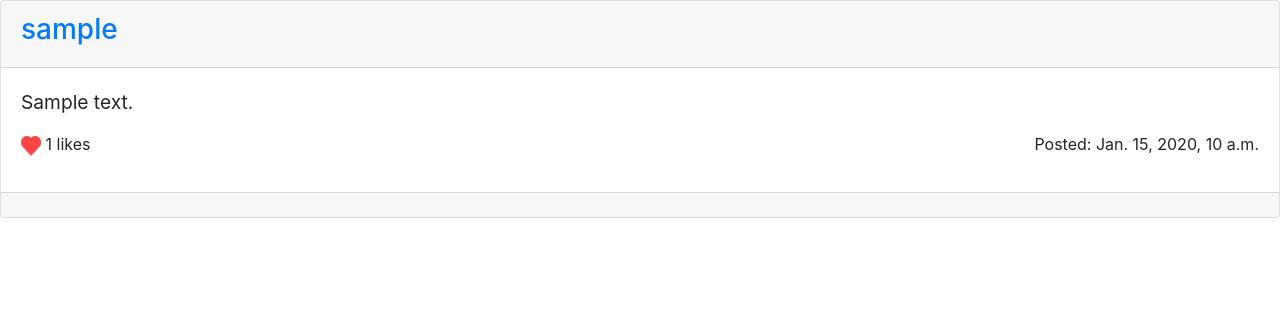
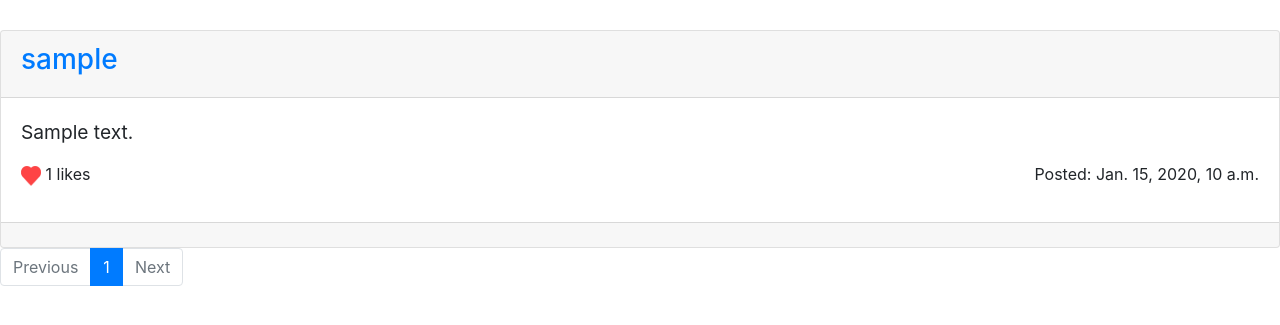
Before and after one commit to Dionisos-Galanis/CS50w-Project4-Network, a Django app: template network/templates/network/index.html in a window 1280 px wide. Shown: the part 56-381 px from the top of the page. Run offline with Django 3.2, Linux system fonts and the light colour scheme; the template is opened without the code that fills it: most values are stand-ins (such as "Sample title", 1, 10 or a date in 2020); some libraries are stand-ins or nearby versions.

Commit message:
Pagination added - AJAX -> Follow and Like is TODO

```diff
--- a/network/static/network/styles.css
+++ b/network/static/network/styles.css
@@ -15,12 +15,22 @@
     display: inline;
 }
 
+.title {
+    margin: 20px;
+}
+
+.vert-delim {
+    height: 30px;
+    width: 100%;
+}
+
 #follow-switch {
     margin: 20px;
 }
 
 #n-followers {
     float: right;
-    margin: 20px;
+    margin-top: 20px;
+    margin-right: 20px;
     font-size: larger;
 }
--- a/network/templates/network/index.html
+++ b/network/templates/network/index.html
@@ -3,10 +3,12 @@
 
 {% block body %}
 
+    <!-- Header -->
     {% if list_type == "All Posts" %}
-        <h2>All Posts</h2>
+        <h2 class="title">All Posts</h2>
     {% elif list_type == "User Profile" %}
-        <h2 class="inline">{{ page_user.username | title }} Profile</h2>
+        <h2 class="title inline">{{ page_user.username | title }} Profile</h2>
+        <!-- Follow switch -->
         {% if not user == page_user %}
             {% if page_user in user.follow %}
                 <button id="follow-switch" class="inline btn btn-primary" data-state="Unfollow">Unfollow</button>
@@ -17,6 +19,10 @@
         <div id="n-followers">{{ page_user.username | title }} has {{ n_followers }} followers</div>
     {% endif %}
 
+    <!-- Empty div -->
+    <div class="vert-delim"></div>
+
+    <!-- New post form -->
     {% if user.is_authenticated and list_type == "All Posts" %}
 
         <div class="card">
@@ -36,12 +42,13 @@
 
     {% endif %}
 
-    {% for post in posts_to_display %}
+    <!-- Posts list (current page) -->
+    {% for post in cur_page.object_list %}
 
         <div class="post-div card">
 
             <div class="post-author card-header">
-                <a href="{% url 'user_page' post.author.pk %}"><h3>{{ post.author.username }}</h3></a>
+                <a href="{% url 'user_page' post.author.pk 1 %}"><h3>{{ post.author.username }}</h3></a>
             </div>
 
             <div class="card-body">
@@ -83,4 +90,45 @@
 
     {% endfor %}
 
+    <!-- Paginator -->
+    <nav aria-label="pagianator">
+        <ul class="pagination">
+            <!-- Previous -->
+            {% if cur_page.has_previous %}
+                <li class="page-item">
+                    <a class="page-link" href="{{ num_page |add:-1 }}">Previous</a>
+                </li>
+            {% else %}
+                <li class="page-item disabled">
+                    <a class="page-link" href="{{ num_page |add:-1 }}" tabindex="-1" aria-disabled="true">Previous</a>
+                </li>
+            {% endif %}
+
+            <!-- Pages cicle -->
+            {% for num in page_range %}
+                {% if num == num_page %}
+                    <!-- Current page -->
+                    <li class="page-item active" aria-current="page">
+                        <p class="page-link">{{ num }} <span class="sr-only">(current)</span></p>
+                    </li>
+                {% else %}
+                    <!-- Other pages -->
+                    <li class="page-item"><a class="page-link" href="{{ num }}">{{ num }}</a></li>
+                {% endif %}
+            {% endfor %}
+
+            <!-- Next -->
+            {% if cur_page.has_next %}
+                <li class="page-item">
+                    <a class="page-link" href="{{ num_page|add:1 }}">Next</a>
+                </li>
+            {% else %}
+                <li class="page-item disabled">
+                    <a class="page-link" href="{{ num_page|add:1 }}" tabindex="-1" aria-disabled="true">Next</a>
+                </li>
+            {% endif %}
+
+        </ul>
+    </nav>
+
 {% endblock %}
--- a/network/templates/network/layout.html
+++ b/network/templates/network/layout.html
@@ -12,6 +12,8 @@
 
     </head>
     <body>
+
+        {% load mathfilters %}
 
         <nav class="navbar navbar-expand-lg navbar-light bg-light">
             <a class="navbar-brand" href="#">Network</a>
--- a/network/urls.py
+++ b/network/urls.py
@@ -5,7 +5,8 @@ from . import views
 
 urlpatterns = [
     path("", views.index, name="index"),
-    path("user/<int:user_id>", views.user_page, name="user_page"),
+    path("<int:num_page>", views.index),
+    path("user/<int:user_id>/<int:num_page>", views.user_page, name="user_page"),
     path("login", views.login_view, name="login"),
     path("logout", views.logout_view, name="logout"),
     path("register", views.register, name="register")
--- a/network/utils.py
+++ b/network/utils.py
@@ -1,11 +1,11 @@
 from .models import Post, User, Like, Comment
+from django.core.paginator import Paginator
 
 
-def get_posts(list_type, page, page_user=None):
+def get_posts(list_type, page_user=None):
     if (list_type == "All Posts"):
             posts = Post.objects.order_by("-date_time")
     elif (list_type == "User Profile"):
             posts = Post.objects.filter(author=page_user).order_by("-date_time")
 
-    # paginator = Paginator(posts, 10)
-    return posts
+    return Paginator(posts, 10)
--- a/project4/settings.py
+++ b/project4/settings.py
@@ -38,6 +38,7 @@ INSTALLED_APPS = [
     'django.contrib.sessions',
     'django.contrib.messages',
     'django.contrib.staticfiles',
+    'mathfilters',
 ]
 
 MIDDLEWARE = [
```
Also changed, not shown: network/views.py (+18 -6 lines), db.sqlite3.
